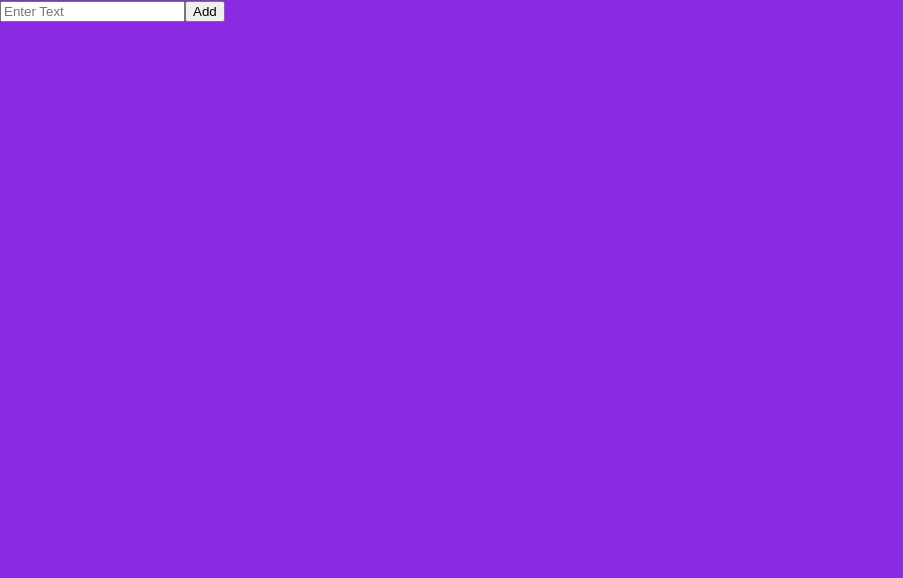
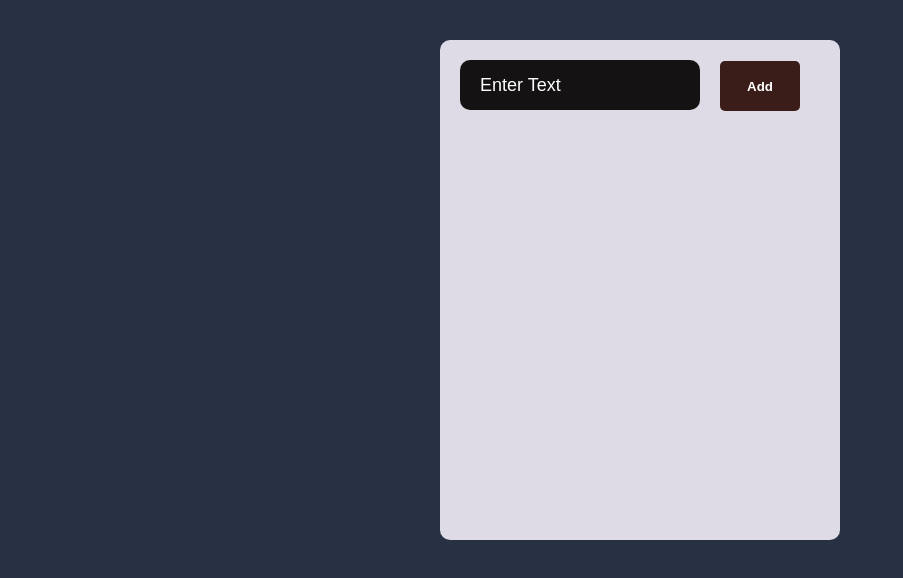
Before and after one commit to chiraganand9/React-to-do-app, a React (Create React App) app in the folder todolist/: page / in a window 1280 px wide. Shown: the top 578 px of the page, without its empty margins (0-903 px from the left). Built offline with nearby package versions, Linux system fonts and the light colour scheme.

Commit message:
building the UI logic

```diff
--- a/todolist/src/App.css
+++ b/todolist/src/App.css
@@ -1,3 +1,42 @@
 body{
-  background-color: blueviolet;
+  background-color: #283043;
 }
+
+.App{
+  background-color: #dedbe6;
+  border-radius: 10px;
+  min-height: 500px;
+  width: 400px;
+  margin: 40px auto;
+}
+
+#to-do-form input{
+  background-color: #141213;
+  border: 0;
+  border-radius: 10px;
+  width: 200px;
+  height: 50px;
+  padding: 0 20px;
+  margin: 20px;
+  color: white;
+  font-size: 18px;
+}
+
+#to-do-form input::placeholder{
+ color: white;
+}
+
+#to-do-form input:focus, #to-do-form button:focus{
+  outline: none;
+}
+
+#to-do-form button{
+  height: 50px;
+  width: 80px;
+  border: 0;
+  border-radius: 5px;
+  cursor: pointer;
+  background-color: #3a1d18;
+  font-weight: bolder;
+  color: white;
+}
--- a/todolist/src/App.js
+++ b/todolist/src/App.js
@@ -2,12 +2,52 @@
 import "./App.css";
 
 class App extends React.Component {
+  constructor(props){
+    super(props);
+    this.state={
+      items:[],
+      currentItem:{
+        text:'',
+        key:''
+      }
+    }
+    this.handleInput=this.handleInput.bind(this);
+    this.addItem=this.addItem.bind(this);
+  }
+
+  handleInput(e){
+    this.setState({
+      currentItem:{
+        text: e.target.value,
+        key: Date.now()
+      }
+    })
+  }
+
+  addItem(e){
+    e.preventDefault();
+    const newItem=this.state.currentItem;
+    console.log(newItem);
+    if(newItem.text!==""){
+      const newItems=[...this.state.items,newItems];
+      this.setState({
+        items:newItems,
+        currentItem:{
+          text:'',
+          key:''
+        }
+      })
+    }
+  }
+
   render() {
     return (
-      <div className="app">
+      <div className="App">
         <header>
-          <form id="to-do-form">
-            <input type="text" placeholder="Enter Text" />
+          <form id="to-do-form" onSubmit={this.addItem}>
+            <input type="text" placeholder="Enter Text"
+            value={this.state.currentItem.text}
+            onChange={this.handleInput} />
             <button type="submit">Add</button>
           </form>
         </header>
--- /dev/null
+++ b/todolist/src/ListItems.js
@@ -0,0 +1,2 @@
+import React form 'react';
+import './ListItems.css'
```
Also changed, not shown: todolist/src/ListItems.css (added).
